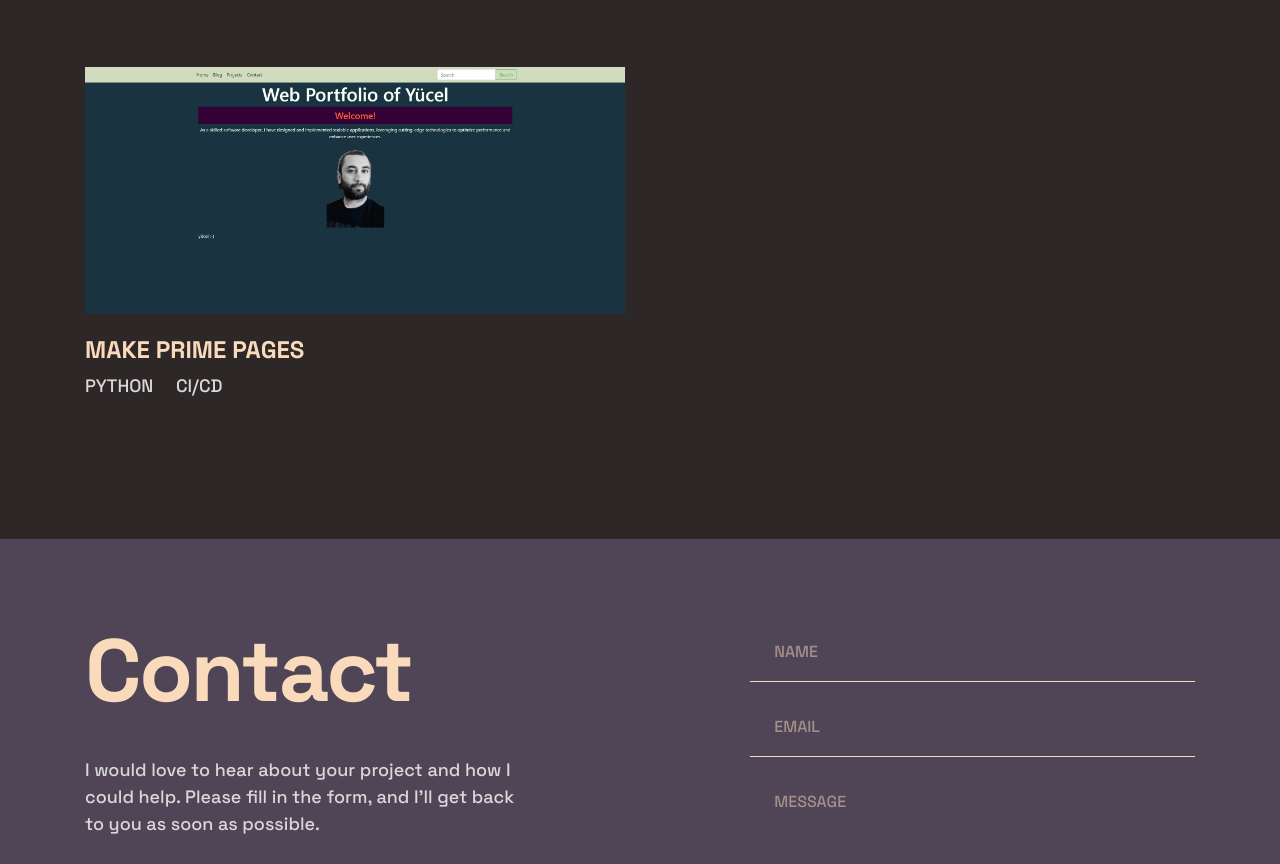
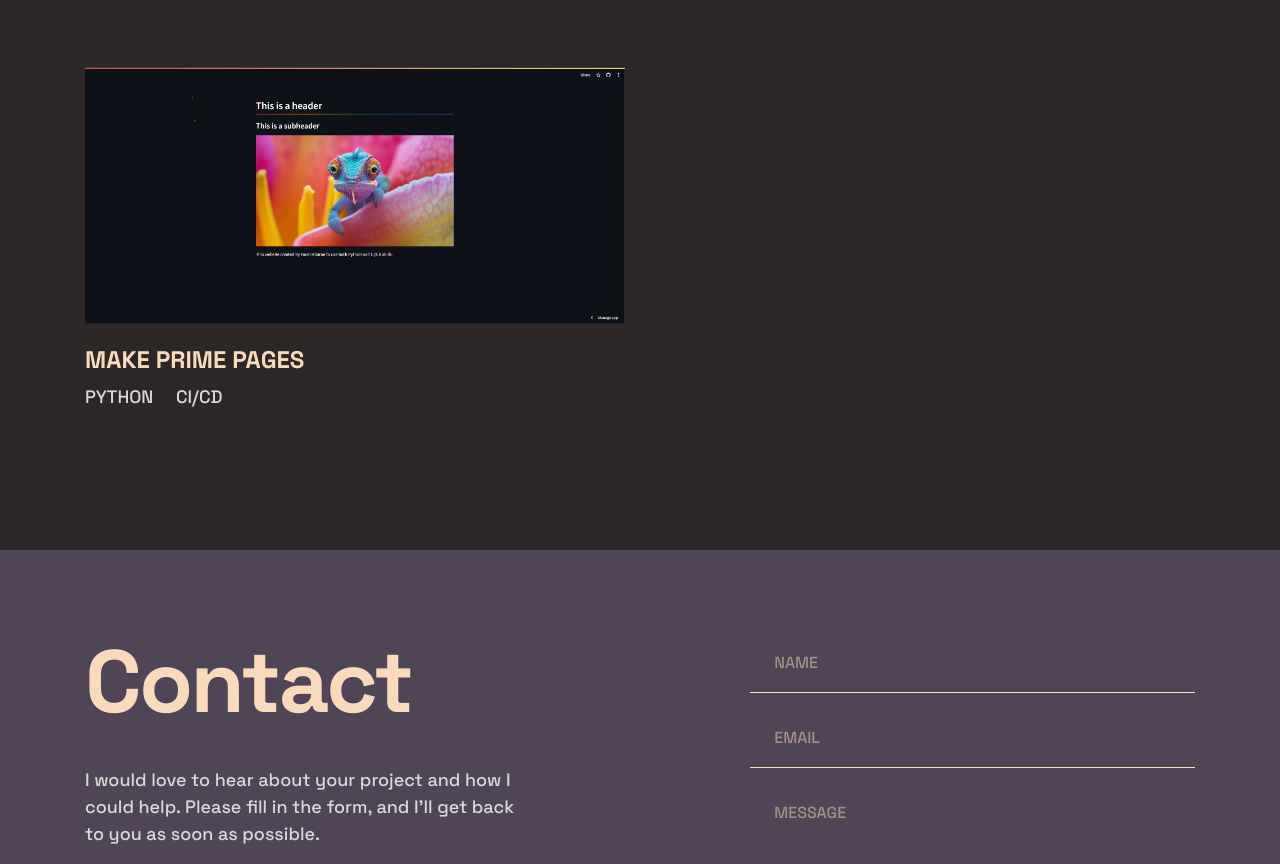
Before and after one commit to yucelisking/myportfolio2, a plain HTML site: page index.html in a window 1280 px wide. Shown: the part 1800-2664 px from the top of the page. Drawn offline with Linux system fonts and the light colour scheme.

Commit message:
last bug fixed

```diff
--- a/index.html
+++ b/index.html
@@ -205,7 +205,7 @@
               <picture class="projects__picture">
                 <source
                   media="(min-width: 62.5em)"
-                  srcset="img/screenshot_myportfolio.webp"
+                  srcset="img/screenshot_makeprimepages2.png"
                 />
                 <img
                   class="projects__image"
```
